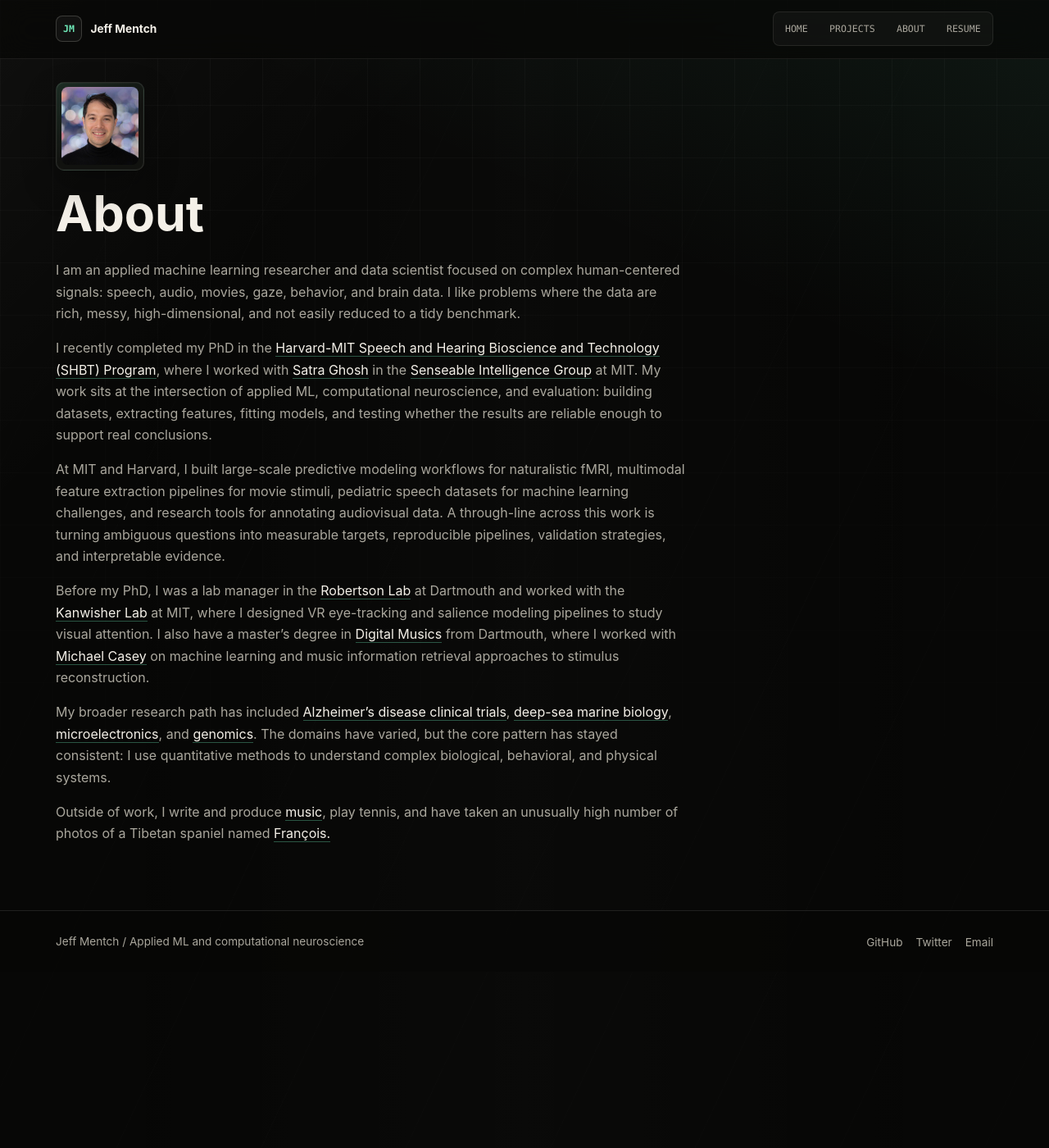
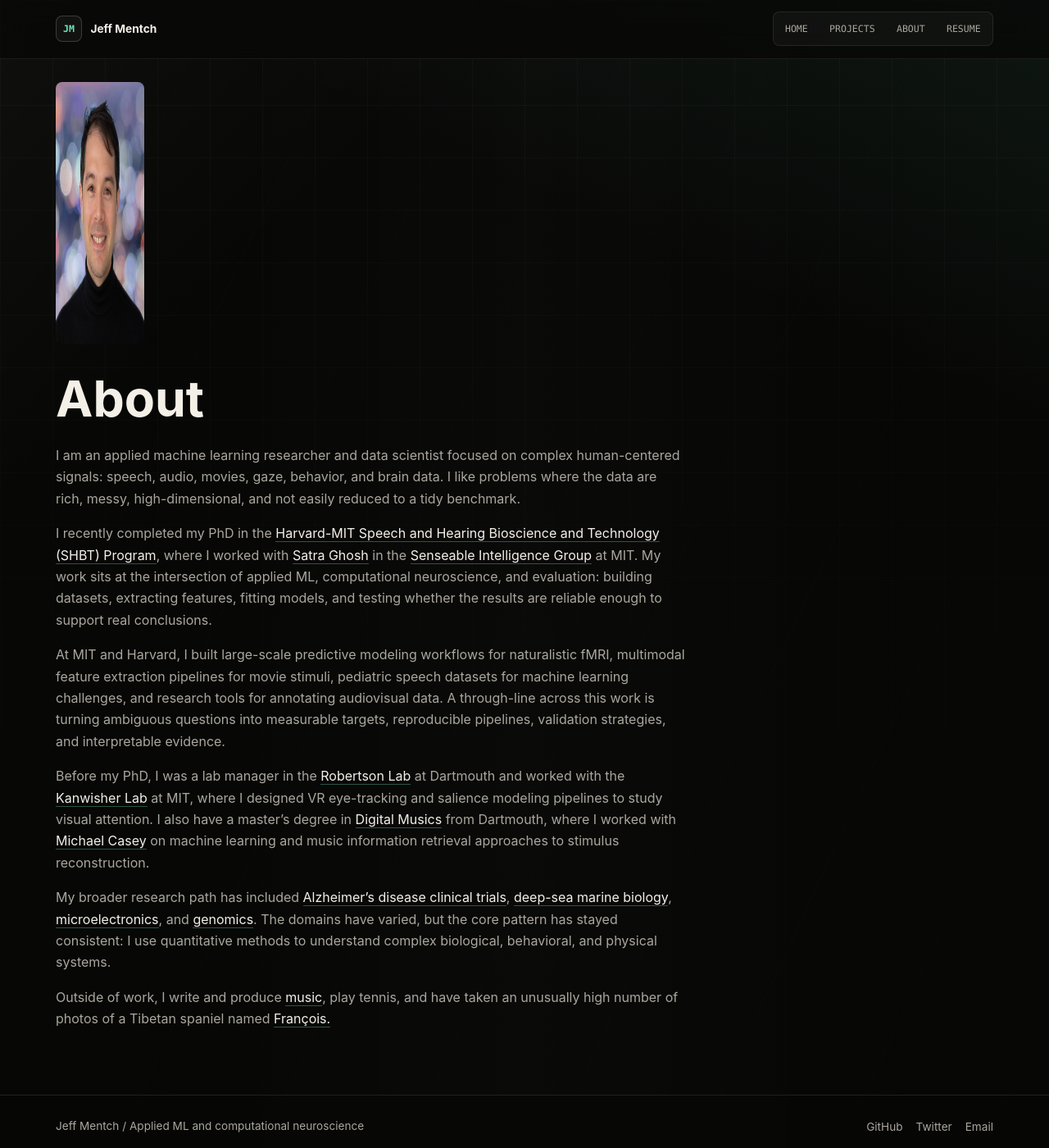
Before and after one commit to jsmentch/jsmentch.github.io, a Jekyll site: the page built from about.md, in a window 1280 px wide and 1400 px high. Shown: the whole window at 82% size. Built offline with Jekyll 4.4.1, drawn with Linux system fonts in a browser that asks for light colours.

Commit message:
fix(projects): use attached JPEGs at native display size
Install user-provided figure JPEGs directly, stop CSS upscaling that
was softening them, and simplify the about portrait styling.

```diff
--- a/assets/css/main.css
+++ b/assets/css/main.css
@@ -972,40 +972,19 @@ img {
 
 .about-photo--lead {
   width: 6.75rem;
-  margin: 0 0 1.35rem;
-}
-
-.about-photo {
-  position: relative;
-  flex-shrink: 0;
-  padding: 0.35rem;
-  border: 1px solid var(--line);
-  border-radius: calc(var(--radius) + 2px);
-  background:
-    linear-gradient(145deg, rgba(110, 231, 183, 0.12), transparent 55%),
-    var(--panel);
-  box-shadow:
-    0 0 0 1px rgba(255, 255, 255, 0.03) inset,
-    0 18px 40px rgba(0, 0, 0, 0.28);
-}
-
-.about-photo::before {
-  content: "";
-  position: absolute;
-  inset: -1px;
-  z-index: -1;
-  border-radius: inherit;
-  background: linear-gradient(145deg, rgba(110, 231, 183, 0.35), rgba(125, 211, 252, 0.18), rgba(247, 178, 103, 0.12));
-  opacity: 0.55;
-}
-
-.about-photo img {
-  display: block;
-  width: 100%;
-  height: auto;
+  margin: 0 0 1.75rem;
+  padding: 0;
+  border: none;
+  background: none;
+  box-shadow: none;
+}
+
+.about-photo--lead::before {
+  display: none;
+}
+
+.about-photo--lead img {
   border-radius: var(--radius);
-  object-fit: cover;
-  aspect-ratio: 1;
 }
 
 .projects-intro,
@@ -1551,8 +1530,9 @@ img {
   background: var(--panel);
 }
 
-.project-detail-content .project-figure:not(.project-figure--compact) img {
+.project-figure--compact img {
   width: 100%;
+  max-width: 100%;
 }
 
 .project-figure figcaption {
@@ -1573,10 +1553,6 @@ img {
 
 .project-figure--compact {
   max-width: 18rem;
-}
-
-.project-figure--compact img {
-  width: 100%;
 }
 
 .project-figure-scroll {
```
Also changed, not shown: _projects/naturalistic-encoding.md (+4 -4 lines), assets/projects/naturalistic-encoding/fig1_wcc_epf.jpg (renamed from assets/projects/naturalistic-encoding/fig1_wcc_epf.png), assets/projects/naturalistic-encoding/fig2_audiovsvisual.jpg (renamed from assets/projects/naturalistic-encoding/fig2_audiovsvisual.png), assets/projects/naturalistic-encoding/fig3.jpg (renamed from assets/projects/naturalistic-encoding/fig3.png), assets/projects/naturalistic-encoding/methods_modelAV.jpg (renamed from assets/projects/naturalistic-encoding/methods_modelAV.png).
